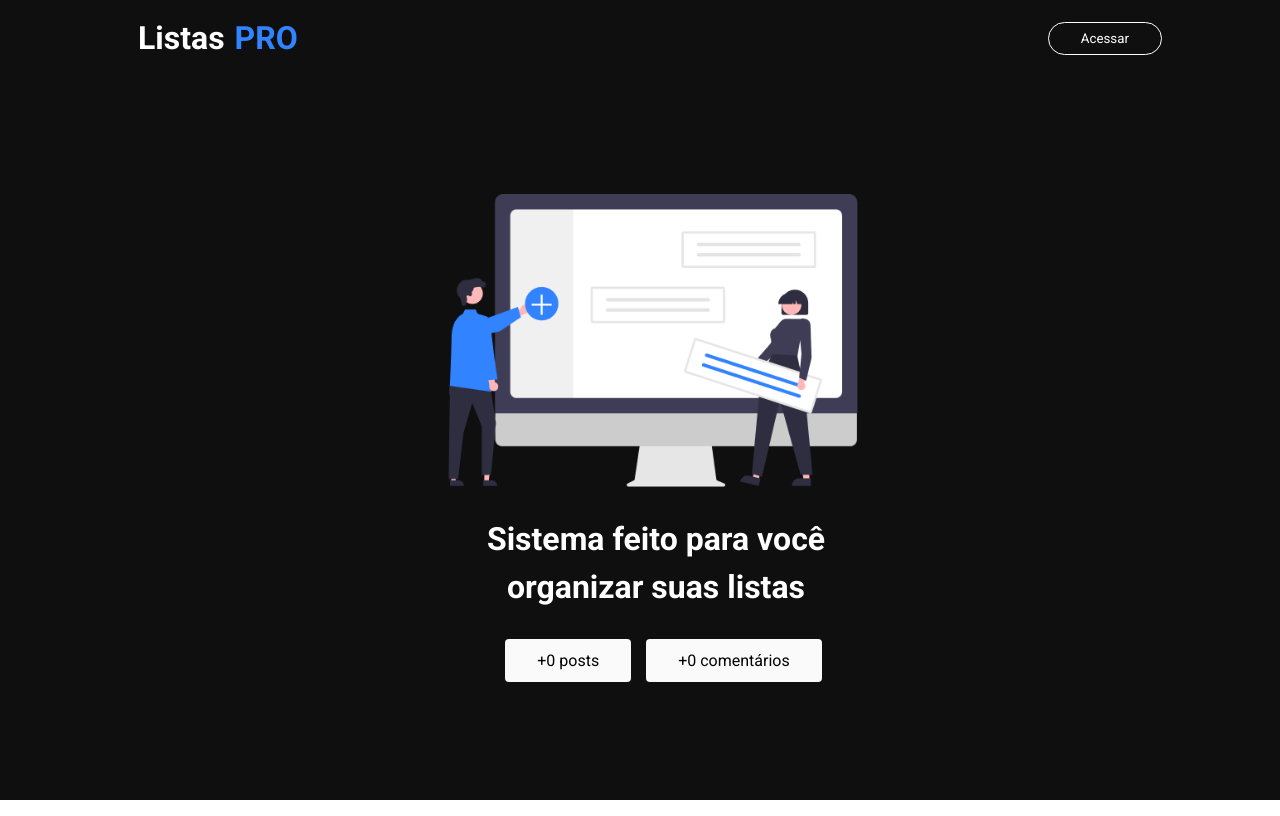
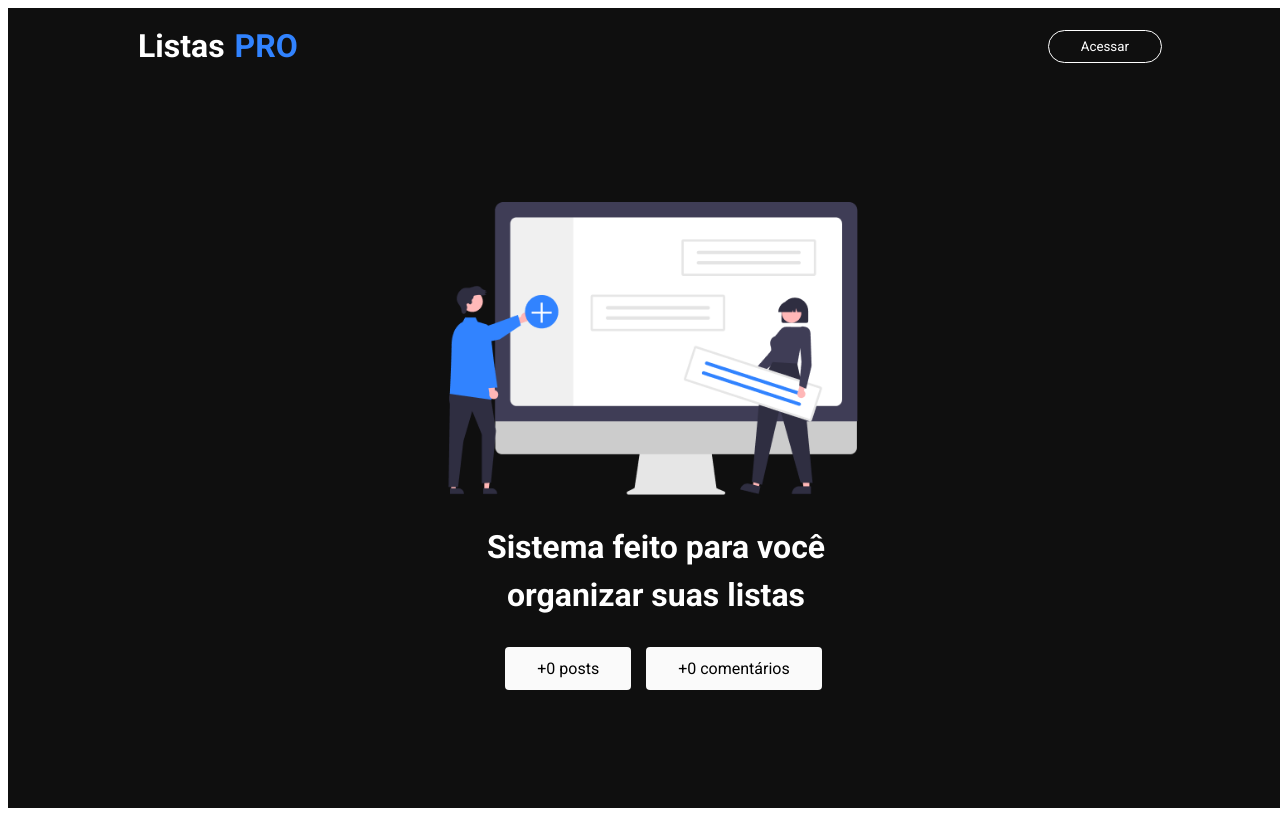
Before and after one commit to MikeSV2809/ListasPRO, a Next.js app: page / in a window 1280 px wide. Shown: the top 816 px of the page. Built offline with nearby package versions, Linux system fonts and the light colour scheme; no server answers; the database is empty.

Commit message:
Alterações no css

```diff
--- a/src/pages/dashboard/styles.module.css
+++ b/src/pages/dashboard/styles.module.css
@@ -1,11 +1,3 @@
-html, body {
-    width: 100%;
-    min-height: 100vh;
-    margin: 0;
-    padding: 0;
-    box-sizing: border-box;
-}
-
 .container {
     width: 100%;
     min-height: 100vh;
--- a/src/pages/home.module.css
+++ b/src/pages/home.module.css
@@ -1,12 +1,4 @@
 @import url('https://fonts.googleapis.com/css2?family=Roboto:ital,wght@0,100..900;1,100..900&display=swap');
-
-html, body {
-    width: 100%;
-    min-height: 100vh;
-    margin: 0;
-    padding: 0;
-    box-sizing: border-box;
-}
 
 .container {
     background-color: #0f0f0f;
```
